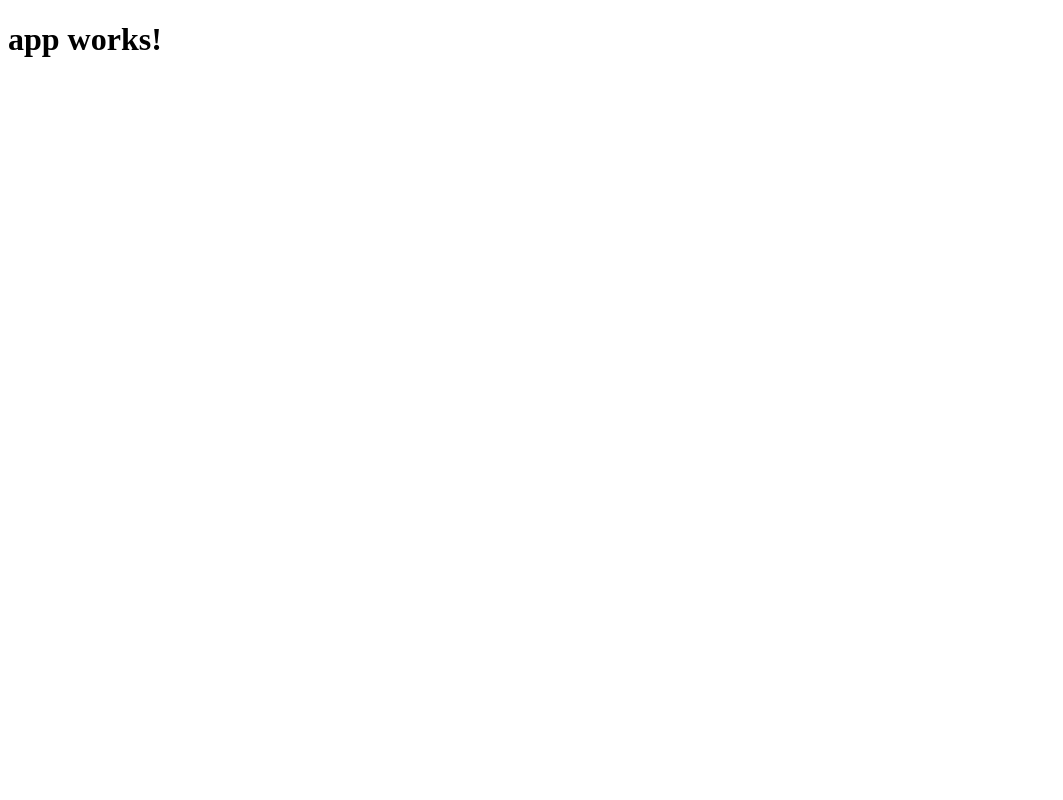
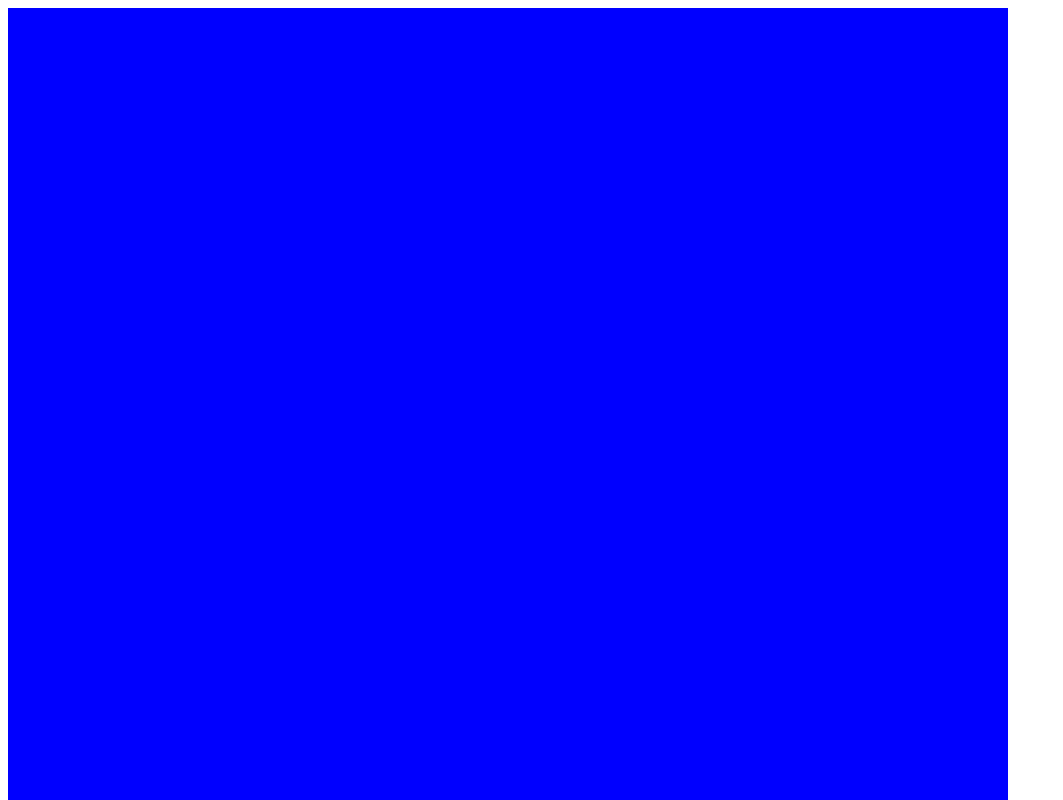
Before and after one commit to aoliver3/canvas, an Angular app: page / in a window 1280 px wide. Shown: the top 800 px of the page, without its empty margins (0-1063 px from the left). Built offline with nearby package versions, Linux system fonts and the light colour scheme.

Commit message:
adding initial project

```diff
--- a/src/app/app.component.css
+++ b/src/app/app.component.css
@@ -0,0 +1,12 @@
+.canvas {
+    height:L 1000px;
+    width: 1000px;
+}
+
+.row {
+    float:left;
+}
+
+.column {
+    float:left;
+}
--- a/src/app/app.component.html
+++ b/src/app/app.component.html
@@ -1,3 +1,7 @@
-<h1>
-  {{title}}
-</h1>
+<div class="canvas">
+  <div class="column" *ngFor="let tile of tileCanvas">
+    <div class="row" *ngFor="let tile of tileCanvas">
+      <app-tile></app-tile>
+    </div>
+  </div>
+</div>
--- a/src/app/app.component.ts
+++ b/src/app/app.component.ts
@@ -1,10 +1,25 @@
-import { Component } from '@angular/core';
+import { Component, OnInit } from '@angular/core';
 
 @Component({
   selector: 'app-root',
   templateUrl: './app.component.html',
   styleUrls: ['./app.component.css']
 })
-export class AppComponent {
-  title = 'app works!';
+export class AppComponent implements OnInit {
+
+  private tileCanvas: Array<string> = [];
+
+  constructor() { }
+
+  ngOnInit() {
+    this.generateTileCanvas(10);
+  }
+
+  private generateTileCanvas(numberOfTiles: number): void {
+    for (let i=0; i<numberOfTiles; i++) {
+      let tile: string = '';
+      this.tileCanvas.push(tile);
+    }
+  }
+
 }
--- a/src/app/app.module.ts
+++ b/src/app/app.module.ts
@@ -4,10 +4,12 @@ import { FormsModule } from '@angular/forms';
 import { HttpModule } from '@angular/http';
 
 import { AppComponent } from './app.component';
+import { TileComponent } from  './tile/tile.component';
 
 @NgModule({
   declarations: [
-    AppComponent
+    AppComponent,
+    TileComponent
   ],
   imports: [
     BrowserModule,
--- /dev/null
+++ b/src/app/tile/tile.component.css
@@ -0,0 +1,11 @@
+.tile {
+    height: 100px;
+    width: 100px;
+    background-color: blue;
+}
+
+:hover {
+    border: 5px solid limegreen;
+    height: 90px;
+    width: 90px;
+}
--- /dev/null
+++ b/src/app/tile/tile.component.html
@@ -0,0 +1,4 @@
+<div class="tile"
+    [ngStyle]="tileStyle"
+    (click)="onMouseClick()">
+</div>
--- /dev/null
+++ b/src/app/tile/tile.component.ts
@@ -0,0 +1,20 @@
+import { Component, HostListener } from '@angular/core';
+
+@Component({
+  selector: 'app-tile',
+  templateUrl: './tile.component.html',
+  styleUrls: ['./tile.component.css']
+})
+export class TileComponent {
+
+  private tileStyle = { };
+
+  constructor() { }
+
+  private onMouseClick():void {
+    this.tileStyle = {
+      'background-color': 'red'
+    };
+  }
+
+}
```
Also changed, not shown: 2 other files (tests, documents, lock files or other folders).
